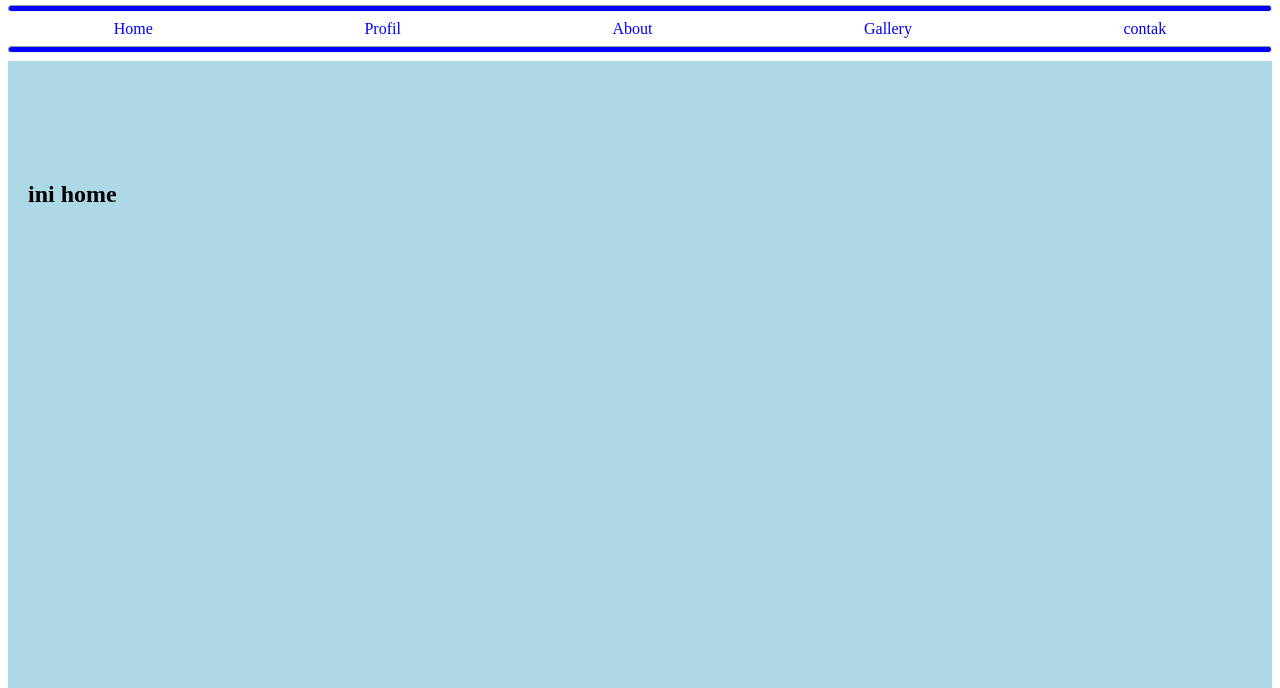
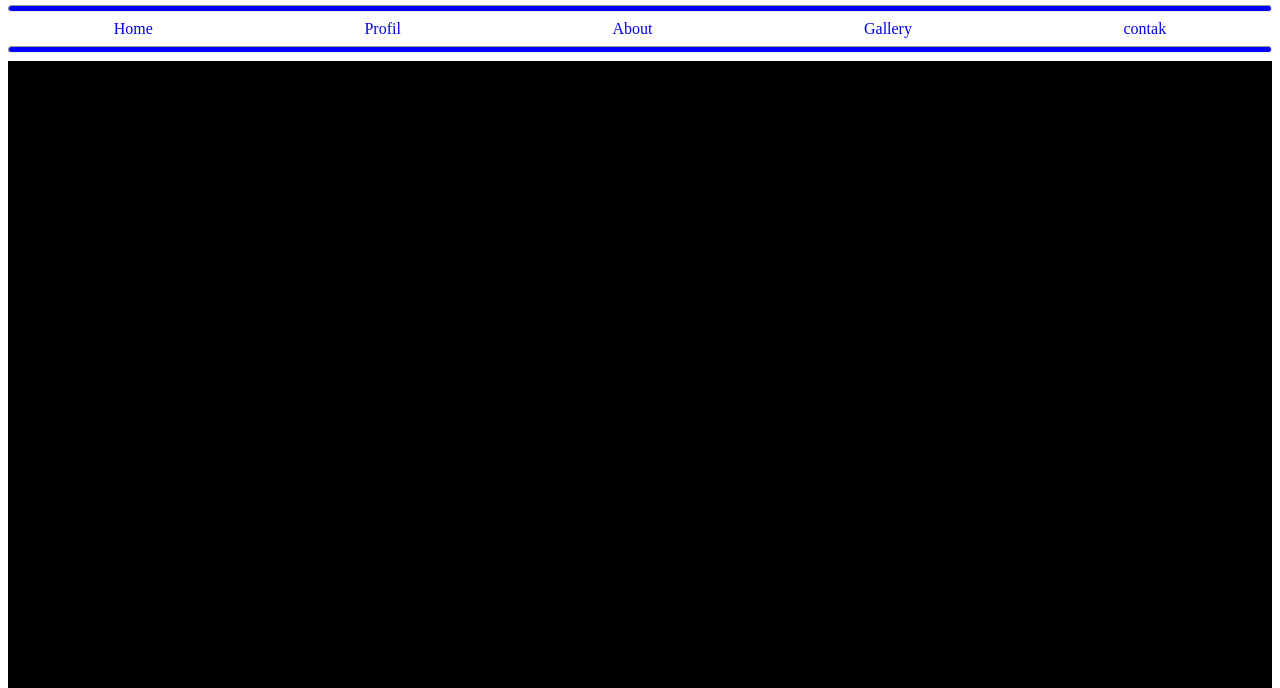
Before and after one commit to El-softTech/html, a plain HTML site: page index.html in a window 1280 px wide. Shown: the part 112-800 px from the top of the page. Drawn offline with nearby package versions, Linux system fonts and the light colour scheme.

Commit message:
mengubah css dari home

```diff
--- a/style.css
+++ b/style.css
@@ -45,7 +45,7 @@ section {
   padding: 100px 20px;
   height: 100vh;
 }
-#home { background-color: lightblue; }
+#home { background-color: black; }
 #gallery { background-color: lightcoral; }
 #about { background-color: lightgreen; }
 #contact { background-color: lightgoldenrodyellow; text-align: center; }
```
